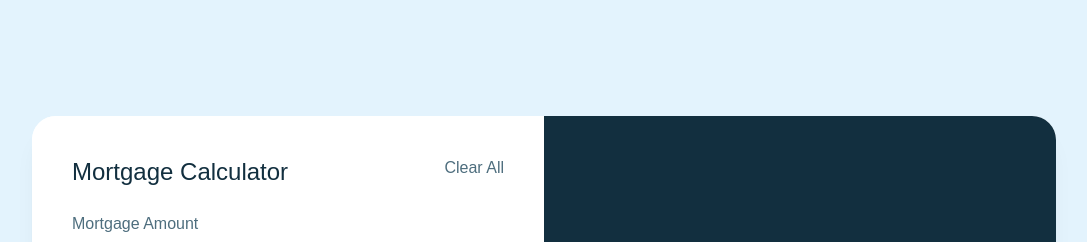
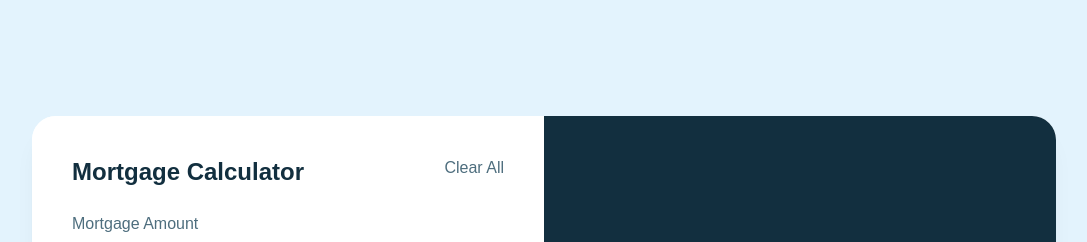
Before and after one commit to ashkir004/mortgage-repayment-calculator-main, a React (Vite) app: page / in a window 1280 px wide. Shown: the top 242 px of the page, without its empty margins (96-1183 px from the left). Built offline with nearby package versions, Linux system fonts and the light colour scheme.

Commit message:
fix visual ui

```diff
--- a/src/components/MortgageCalculator.tsx
+++ b/src/components/MortgageCalculator.tsx
@@ -149,7 +149,7 @@ function MortgageCalculator() {
         " onSubmit={handleSubmit}>
 
             <div className="flex flex-col gap-1 items-start md:flex-row md:justify-between md:col-span-full">
-                <h1 className='text-2xl text-slate-900' >Mortgage Calculator</h1>
+                <h1 className='text-2xl text-slate-900 font-bold' >Mortgage Calculator</h1>
                 <button
                     type="button"
                     onClick={handleClearForm}
```
